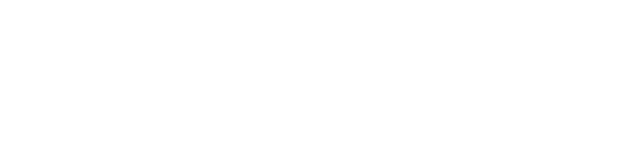
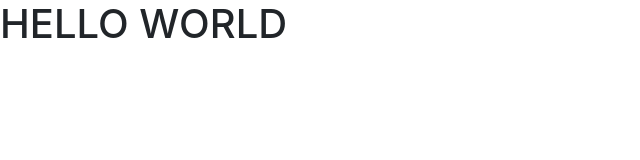
Before and after one commit to marcellatristao/marcellatristao.github.io, a plain HTML site: page index.html in a window 1280 px wide. Shown: the whole page, without its empty margins (0-640 px from the left). Drawn offline with Linux system fonts and the light colour scheme.

Commit message:
Testando pagina web

```diff
--- a/index.html
+++ b/index.html
@@ -25,6 +25,8 @@
     <!-- Bootstrap js file -->
     <script src="js/bootstrap.min.js"></script>
 
+    <h1>HELLO WORLD</h1> <!--Testando-->
+
 </body>
 
 </html>
```
